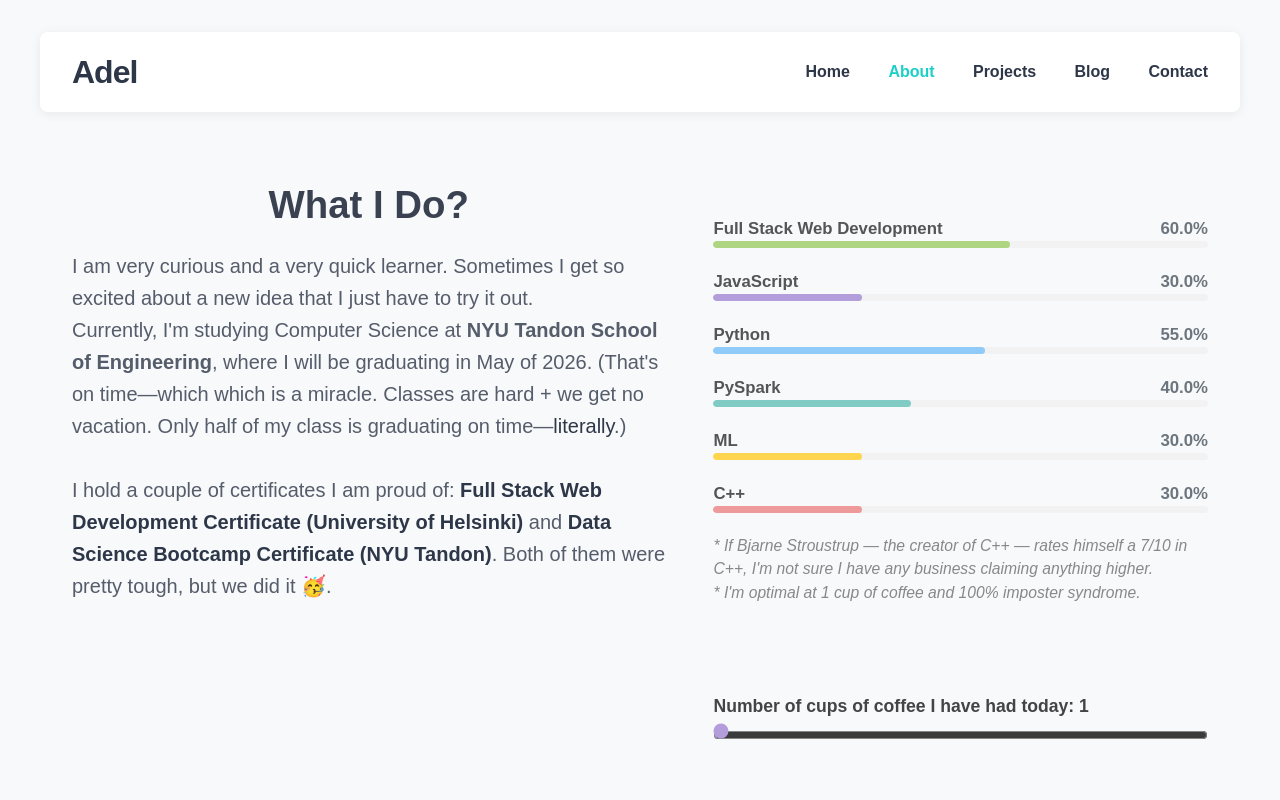
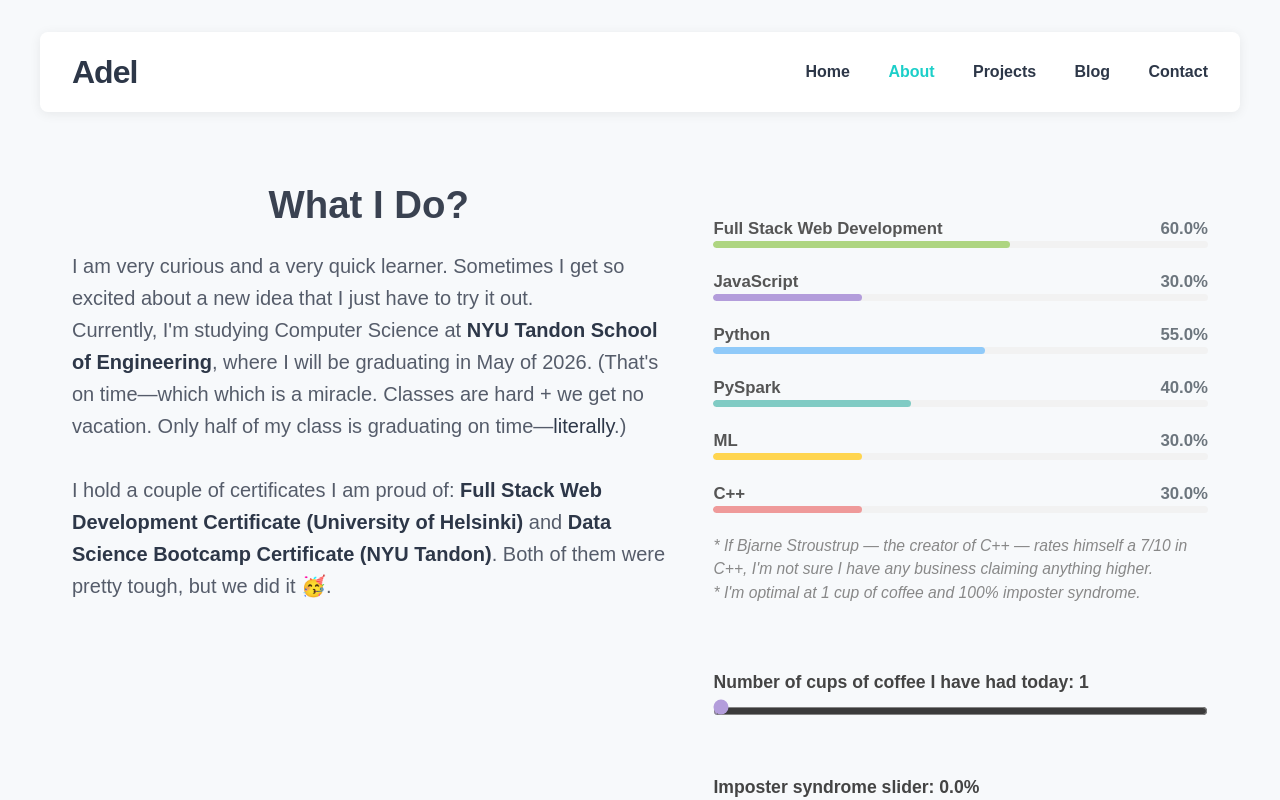
Before and after one commit to ans9868/react-portfolio, a React (Vite) app in the folder react-portfolio/: page /about in a window 1280 px wide. Shown: the top 800 px of the page. Built offline with nearby package versions, Linux system fonts and the light colour scheme.

Commit message:
finished blog site for now ... time to deploy

```diff
--- a/react-portfolio/src/index.css
+++ b/react-portfolio/src/index.css
@@ -404,7 +404,7 @@ main {
   font-size: 0.98rem;
   font-style: italic;
   margin-top: 0.5rem;
-  margin-bottom: 1.5rem;
+  margin-bottom: 0.0rem;
   background: none;
   box-shadow: none;
   padding: 0;
--- a/react-portfolio/src/pages/About.tsx
+++ b/react-portfolio/src/pages/About.tsx
@@ -74,8 +74,14 @@ export default function About() {
              I am very curious and a very quick learner. Sometimes I get so excited about a new idea that I just have to try it out.
 
           </p> Currently, I'm studying Computer Science at&nbsp;
-          <strong>
-              NYU Tandon School of Engineering
+          <strong className="extra-bold">
+              <a
+                href="https://engineering.nyu.edu/about/assessment-and-institutional-research/abet-graduation-retention-and-enrollment#graduation-rates"
+                target="_blank"
+                rel="noopener noreferrer"
+              >
+                NYU Tandon School of Engineering
+              </a>
           </strong>
           , where I will be graduating in May of 2026. (That's on time—which which is a miracle. Classes are hard + we get no vacation. Only half of my class is graduating on time—
           <a
@@ -147,7 +153,9 @@ export default function About() {
             </div>
           </div>
           <div className="coffee-slider-section coffee">
-            <label htmlFor="coffee-slider">Number of cups of coffee I have had today: <b>{coffee}</b></label>
+            <label htmlFor="coffee-slider" className="skill-label">
+              Number of cups of coffee I have had today: <b>{coffee}</b>
+            </label>
             <input
               id="coffee-slider"
               type="range"
@@ -159,7 +167,9 @@ export default function About() {
             />
           </div>
           <div className="coffee-slider-section imposter">
-            <label htmlFor="imposter-slider">Imposter syndrome slider: <b>{imposter.toFixed(1)}%</b></label>
+            <label htmlFor="imposter-slider" className="skill-label">
+              Imposter syndrome slider: <b>{imposter.toFixed(1)}%</b>
+            </label>
             <input
               id="imposter-slider"
               type="range"
--- a/react-portfolio/src/pages/Home.tsx
+++ b/react-portfolio/src/pages/Home.tsx
@@ -26,8 +26,8 @@ export default function Home() {
             <a href="https://github.com/ans9868" target="_blank" rel="noopener noreferrer"><img src={github} alt="GitHub" /></a>
             <a href="https://medium.com/@adelnsahuc" target="_blank" rel="noopener noreferrer"><img src={medium} alt="Medium" /></a>
             <a href="https://www.linkedin.com/in/adel-sahuc-7098791a8/" target="_blank" rel="noopener noreferrer"><img src={linkedin} alt="LinkedIn" /></a>
+            <a href="https://www.youtube.com/@AdelNour333" target="_blank" rel="noopener noreferrer"><img src={youtube} alt="YouTube" /></a>
             <a href="mailto:adel@sahuc.net" target="_blank" rel="noopener noreferrer"><img src={email} alt="Email" /></a>
-            <a href="https://www.youtube.com/@AdelNour333" target="_blank" rel="noopener noreferrer"><img src={youtube} alt="YouTube" /></a>
           </div>
         </div>
       </section>
--- a/react-portfolio/src/pages/articles.tsx
+++ b/react-portfolio/src/pages/articles.tsx
@@ -1,5 +1,25 @@
 import React from 'react';
+import medium1 from '../assets/logos/medium1.0.png';
+import youtube from '../assets/logos/youtube.png';
 
 export default function Articles() {
-  return <div className="page-content">This is the articles page</div>;
+  return (
+    <div className="page-content">
+      <section className="blog-section">
+        <h2 className="blog-title">Blog</h2>
+        <p className="blog-desc">
+          I "blog" on YouTube and Medium—go check it out!
+          <span style={{ display: 'inline-flex', alignItems: 'center', gap: '1rem', marginLeft: '1rem' }}>
+            <a href="https://medium.com/@adelnsahuc" target="_blank" rel="noopener noreferrer">
+              <img src={medium1} alt="Medium" style={{ width: 32, height: 32, verticalAlign: 'middle', borderRadius: '20%' }} />
+            </a>
+            <a href="https://www.youtube.com/@AdelNour333" target="_blank" rel="noopener noreferrer">
+              <img src={youtube} alt="YouTube" style={{ width: 32, height: 32, verticalAlign: 'middle', borderRadius: '20%' }} />
+            </a>
+          </span>
+        </p>
+      </section>
+      {/* ...existing blog content... */}
+    </div>
+  );
 }
--- a/react-portfolio/src/pages/contact.tsx
+++ b/react-portfolio/src/pages/contact.tsx
@@ -21,8 +21,8 @@ export default function Contact() {
           {/* <a href="https://medium.com/@adelnsahuc" target="_blank" rel="noopener noreferrer"><img src={medium1} alt="Medium" /></a> */}
           <a href="https://medium.com/@adelnsahuc" target="_blank" rel="noopener noreferrer"><img src={medium1} alt="Medium" /></a>
           <a href="https://www.linkedin.com/in/adel-sahuc-7098791a8/" target="_blank" rel="noopener noreferrer"><img src={linkedin} alt="LinkedIn" /></a>
+          <a href="https://www.youtube.com/@AdelNour333" target="_blank" rel="noopener noreferrer"><img src={youtube} alt="YouTube" /></a>
           <a href="mailto:adel@sahuc.net" target="_blank" rel="noopener noreferrer"><img src={email} alt="Email" /></a>
-          <a href="https://www.youtube.com/@AdelNour333" target="_blank" rel="noopener noreferrer"><img src={youtube} alt="YouTube" /></a>
         </div>
       </section>
     </div>
```
